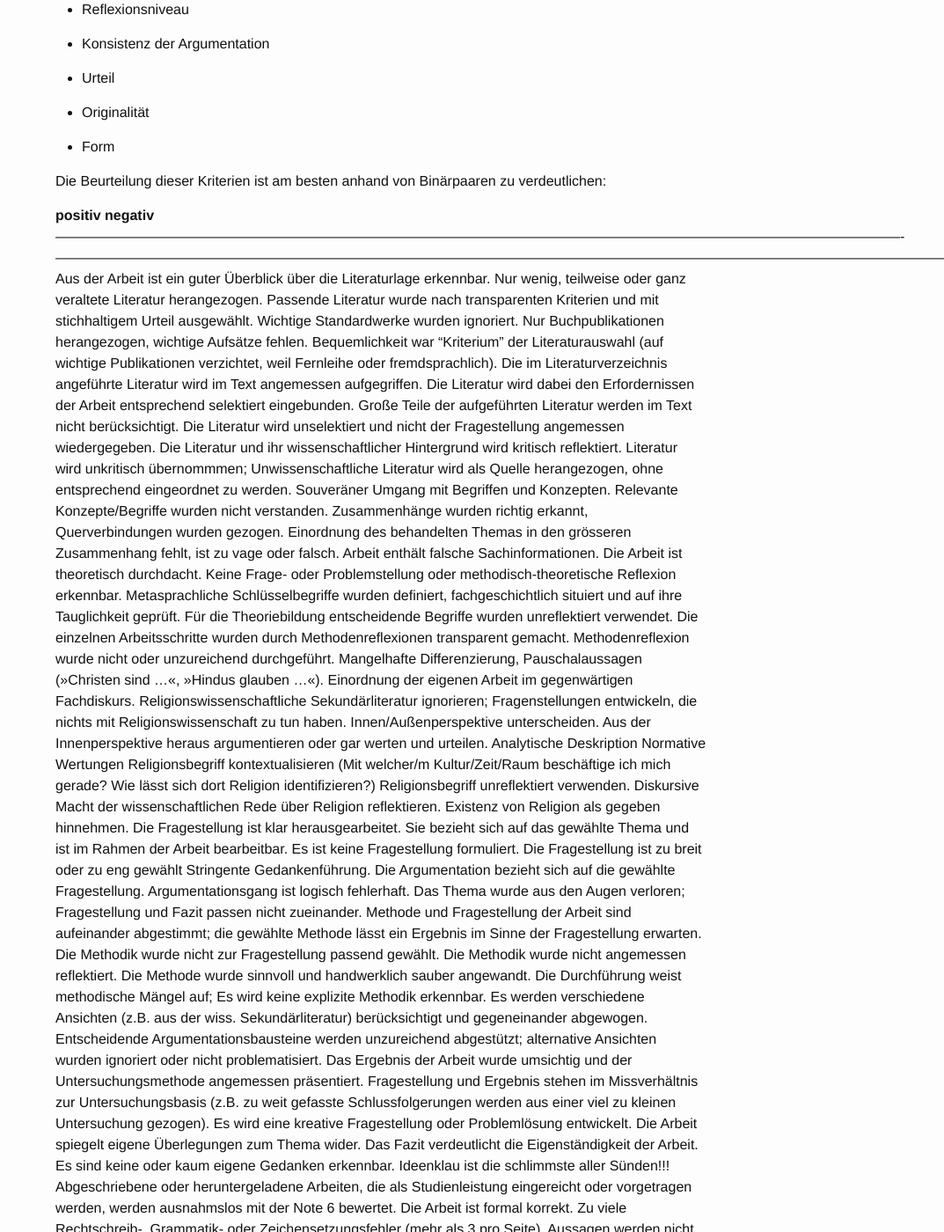
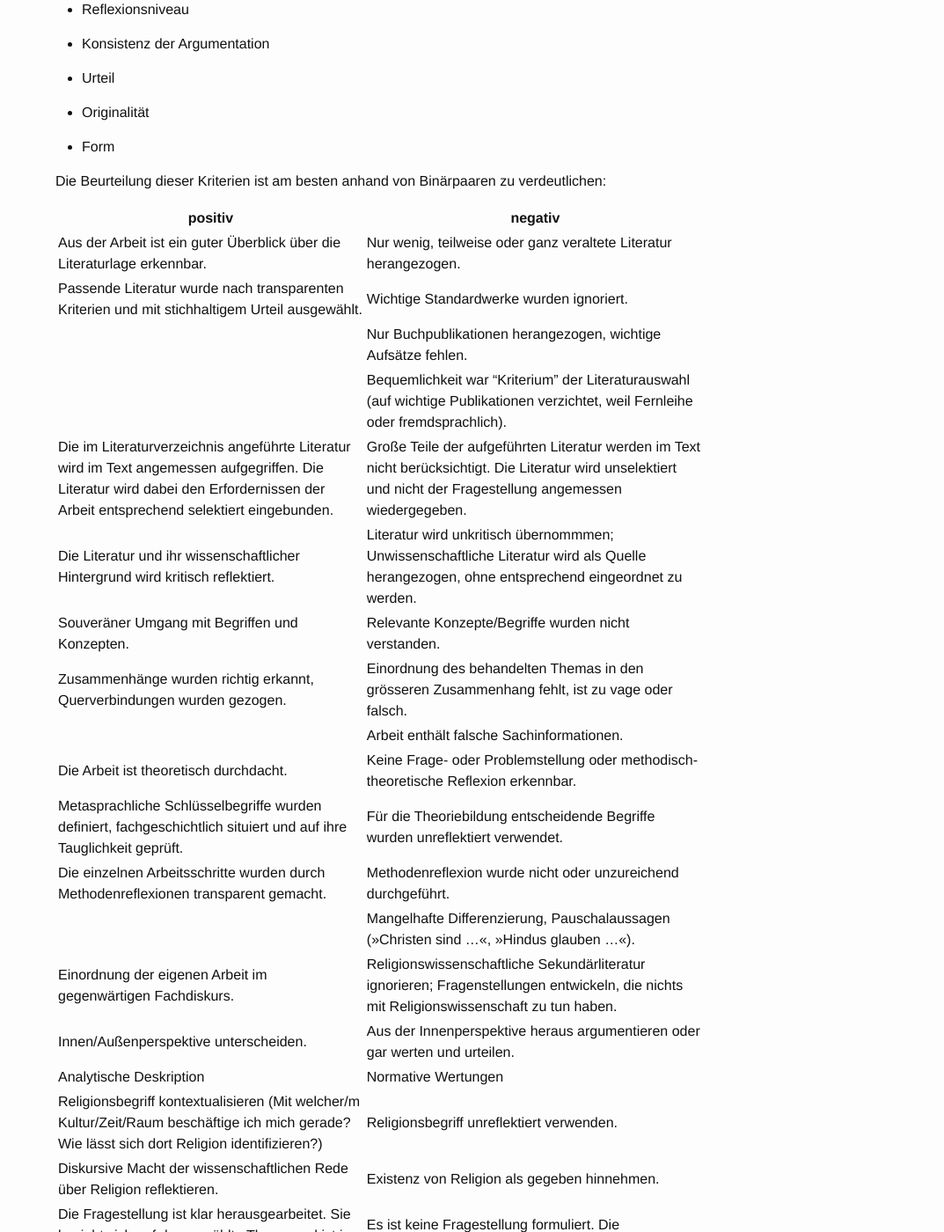
Before and after one commit to CERES-RUB/wissenschaftliches-arbeiten, a Jekyll site: the page built from 02_Hausarbeiten.md, in a window 1280 px wide and 1400 px high, scrolled down 7703 px. Shown: the whole window at 88% size, without its empty margins (207-1280 px from the left). Built offline with Jekyll 4.4.1, drawn with Linux system fonts in a browser that asks for light colours; some of the changed text lies outside the part shown.

Commit message:
Fix table layout for long table.

```diff
--- a/02_Hausarbeiten.md
+++ b/02_Hausarbeiten.md
@@ -231,41 +231,41 @@ Im Prinzip sollten bereits die Arbeiten der frühen Studienphasen diesem Standar
 
 Die Beurteilung dieser Kriterien ist am besten anhand von Binärpaaren zu verdeutlichen:
 
-  **positiv**                                                                                                                                                                           **negativ**
-  ------------------------------------------------------------------------------------------------------------------------------------------------------------------------------------- ------------------------------------------------------------------------------------------------------------------------------------------------------------------------------------------------------
-  Aus der Arbeit ist ein guter Überblick über die Literaturlage erkennbar.                                                                                                              Nur wenig, teilweise oder ganz veraltete Literatur herangezogen.
-  Passende Literatur wurde nach transparenten Kriterien und mit stichhaltigem Urteil ausgewählt.                                                                                        Wichtige Standardwerke wurden ignoriert.
-                                                                                                                                                                                        Nur Buchpublikationen herangezogen, wichtige Aufsätze fehlen.
-                                                                                                                                                                                        Bequemlichkeit war “Kriterium” der Literaturauswahl (auf wichtige Publikationen verzichtet, weil Fernleihe oder fremdsprachlich).
-  Die im Literaturverzeichnis angeführte Literatur wird im Text angemessen aufgegriffen. Die Literatur wird dabei den Erfordernissen der Arbeit entsprechend selektiert eingebunden.    Große Teile der aufgeführten Literatur werden im Text nicht berücksichtigt. Die Literatur wird unselektiert und nicht der Fragestellung angemessen wiedergegeben.
-  Die Literatur und ihr wissenschaftlicher Hintergrund wird kritisch reflektiert.                                                                                                       Literatur wird unkritisch übernommmen; Unwissenschaftliche Literatur wird als Quelle herangezogen, ohne entsprechend eingeordnet zu werden.
-  Souveräner Umgang mit Begriffen und Konzepten.                                                                                                                                        Relevante Konzepte/Begriffe wurden nicht verstanden.
-  Zusammenhänge wurden richtig erkannt, Querverbindungen wurden gezogen.                                                                                                                Einordnung des behandelten Themas in den grösseren Zusammenhang fehlt, ist zu vage oder falsch.
-                                                                                                                                                                                        Arbeit enthält falsche Sachinformationen.
-  Die Arbeit ist theoretisch durchdacht.                                                                                                                                                Keine Frage- oder Problemstellung oder methodisch-theoretische Reflexion erkennbar.
-  Metasprachliche Schlüsselbegriffe wurden definiert, fachgeschichtlich situiert und auf ihre Tauglichkeit geprüft.                                                                     Für die Theoriebildung entscheidende Begriffe wurden unreflektiert verwendet.
-  Die einzelnen Arbeitsschritte wurden durch Methodenreflexionen transparent gemacht.                                                                                                   Methodenreflexion wurde nicht oder unzureichend durchgeführt.
-                                                                                                                                                                                        Mangelhafte Differenzierung, Pauschalaussagen (»Christen sind …«, »Hindus glauben …«).
-  Einordnung der eigenen Arbeit im gegenwärtigen Fachdiskurs.                                                                                                                           Religionswissenschaftliche Sekundärliteratur ignorieren; Fragenstellungen entwickeln, die nichts mit Religionswissenschaft zu tun haben.
-  Innen/Außenperspektive unterscheiden.                                                                                                                                                 Aus der Innenperspektive heraus argumentieren oder gar werten und urteilen.
-  Analytische Deskription                                                                                                                                                               Normative Wertungen
-  Religionsbegriff kontextualisieren (Mit welcher/m Kultur/Zeit/Raum beschäftige ich mich gerade? Wie lässt sich dort Religion identifizieren?)                                         Religionsbegriff unreflektiert verwenden.
-  Diskursive Macht der wissenschaftlichen Rede über Religion reflektieren.                                                                                                              Existenz von Religion als gegeben hinnehmen.
-  Die Fragestellung ist klar herausgearbeitet. Sie bezieht sich auf das gewählte Thema und ist im Rahmen der Arbeit bearbeitbar.                                                        Es ist keine Fragestellung formuliert. Die Fragestellung ist zu breit oder zu eng gewählt
-  Stringente Gedankenführung. Die Argumentation bezieht sich auf die gewählte Fragestellung.                                                                                            Argumentationsgang ist logisch fehlerhaft.
-                                                                                                                                                                                        Das Thema wurde aus den Augen verloren; Fragestellung und Fazit passen nicht zueinander.
-  Methode und Fragestellung der Arbeit sind aufeinander abgestimmt; die gewählte Methode lässt ein Ergebnis im Sinne der Fragestellung erwarten.                                        Die Methodik wurde nicht zur Fragestellung passend gewählt.
-                                                                                                                                                                                        Die Methodik wurde nicht angemessen reflektiert.
-  Die Methode wurde sinnvoll und handwerklich sauber angewandt.                                                                                                                         Die Durchführung weist methodische Mängel auf; Es wird keine explizite Methodik erkennbar.
-  Es werden verschiedene Ansichten (z.B. aus der wiss. Sekundärliteratur) berücksichtigt und gegeneinander abgewogen.                                                                   Entscheidende Argumentationsbausteine werden unzureichend abgestützt; alternative Ansichten wurden ignoriert oder nicht problematisiert.
-  Das Ergebnis der Arbeit wurde umsichtig und der Untersuchungsmethode angemessen präsentiert.                                                                                          Fragestellung und Ergebnis stehen im Missverhältnis zur Untersuchungsbasis (z.B. zu weit gefasste Schlussfolgerungen werden aus einer viel zu kleinen Untersuchung gezogen).
-  Es wird eine kreative Fragestellung oder Problemlösung entwickelt. Die Arbeit spiegelt eigene Überlegungen zum Thema wider. Das Fazit verdeutlicht die Eigenständigkeit der Arbeit.   Es sind keine oder kaum eigene Gedanken erkennbar.
-                                                                                                                                                                                        Ideenklau ist die schlimmste aller Sünden!!! Abgeschriebene oder heruntergeladene Arbeiten, die als Studienleistung eingereicht oder vorgetragen werden, werden ausnahmslos mit der Note 6 bewertet.
-  Die Arbeit ist formal korrekt.                                                                                                                                                        Zu viele Rechtschreib-, Grammatik- oder Zeichensetzungsfehler (mehr als 3 pro Seite).
-                                                                                                                                                                                        Aussagen werden nicht belegt, sind nicht überprüfbar.
-                                                                                                                                                                                        Bibliographie uneinheitlich, unsystematisch oder fehlt.
-                                                                                                                                                                                        Zitate sind formal inkorrekt (z.B. nicht wörtlich, fehlende oder unvollständige Literaturangaben).
-                                                                                                                                                                                        Arbeit ist zu lang oder zu kurz.
+| positiv | negativ |
+|--------------------------------------|--------------------------------------|
+| Aus der Arbeit ist ein guter Überblick über die Literaturlage erkennbar. | Nur wenig, teilweise oder ganz veraltete Literatur herangezogen. |
+| Passende Literatur wurde nach transparenten Kriterien und mit stichhaltigem Urteil ausgewählt. | Wichtige Standardwerke wurden ignoriert. |
+|  | Nur Buchpublikationen herangezogen, wichtige Aufsätze fehlen. |
+|  | Bequemlichkeit war “Kriterium” der Literaturauswahl (auf wichtige Publikationen verzichtet, weil Fernleihe oder fremdsprachlich). |
+| Die im Literaturverzeichnis angeführte Literatur wird im Text angemessen aufgegriffen. Die Literatur wird dabei den Erfordernissen der Arbeit entsprechend selektiert eingebunden. | Große Teile der aufgeführten Literatur werden im Text nicht berücksichtigt. Die Literatur wird unselektiert und nicht der Fragestellung angemessen wiedergegeben. |
+| Die Literatur und ihr wissenschaftlicher Hintergrund wird kritisch reflektiert. | Literatur wird unkritisch übernommmen; Unwissenschaftliche Literatur wird als Quelle herangezogen, ohne entsprechend eingeordnet zu werden. |
+| Souveräner Umgang mit Begriffen und Konzepten. | Relevante Konzepte/Begriffe wurden nicht verstanden. |
+| Zusammenhänge wurden richtig erkannt, Querverbindungen wurden gezogen. | Einordnung des behandelten Themas in den grösseren Zusammenhang fehlt, ist zu vage oder falsch. |
+|  | Arbeit enthält falsche Sachinformationen. |
+| Die Arbeit ist theoretisch durchdacht. | Keine Frage- oder Problemstellung oder methodisch-theoretische Reflexion erkennbar. |
+| Metasprachliche Schlüsselbegriffe wurden definiert, fachgeschichtlich situiert und auf ihre Tauglichkeit geprüft. | Für die Theoriebildung entscheidende Begriffe wurden unreflektiert verwendet. |
+| Die einzelnen Arbeitsschritte wurden durch Methodenreflexionen transparent gemacht. | Methodenreflexion wurde nicht oder unzureichend durchgeführt. |
+|  | Mangelhafte Differenzierung, Pauschalaussagen (»Christen sind …«, »Hindus glauben …«). |
+| Einordnung der eigenen Arbeit im gegenwärtigen Fachdiskurs. | Religionswissenschaftliche Sekundärliteratur ignorieren; Fragenstellungen entwickeln, die nichts mit Religionswissenschaft zu tun haben. |
+| Innen/Außenperspektive unterscheiden. | Aus der Innenperspektive heraus argumentieren oder gar werten und urteilen. |
+| Analytische Deskription | Normative Wertungen |
+| Religionsbegriff kontextualisieren (Mit welcher/m Kultur/Zeit/Raum beschäftige ich mich gerade? Wie lässt sich dort Religion identifizieren?) | Religionsbegriff unreflektiert verwenden. |
+| Diskursive Macht der wissenschaftlichen Rede über Religion reflektieren. | Existenz von Religion als gegeben hinnehmen. |
+| Die Fragestellung ist klar herausgearbeitet. Sie bezieht sich auf das gewählte Thema und ist im Rahmen der Arbeit bearbeitbar. | Es ist keine Fragestellung formuliert. Die Fragestellung ist zu breit oder zu eng gewählt |
+| Stringente Gedankenführung. Die Argumentation bezieht sich auf die gewählte Fragestellung. | Argumentationsgang ist logisch fehlerhaft. |
+|  | Das Thema wurde aus den Augen verloren; Fragestellung und Fazit passen nicht zueinander. |
+| Methode und Fragestellung der Arbeit sind aufeinander abgestimmt; die gewählte Methode lässt ein Ergebnis im Sinne der Fragestellung erwarten. | Die Methodik wurde nicht zur Fragestellung passend gewählt. |
+|  | Die Methodik wurde nicht angemessen reflektiert. |
+| Die Methode wurde sinnvoll und handwerklich sauber angewandt. | Die Durchführung weist methodische Mängel auf; Es wird keine explizite Methodik erkennbar. |
+| Es werden verschiedene Ansichten (z.B. aus der wiss. Sekundärliteratur) berücksichtigt und gegeneinander abgewogen. | Entscheidende Argumentationsbausteine werden unzureichend abgestützt; alternative Ansichten wurden ignoriert oder nicht problematisiert. |
+| Das Ergebnis der Arbeit wurde umsichtig und der Untersuchungsmethode angemessen präsentiert. | Fragestellung und Ergebnis stehen im Missverhältnis zur Untersuchungsbasis (z.B. zu weit gefasste Schlussfolgerungen werden aus einer viel zu kleinen Untersuchung gezogen). |
+| Es wird eine kreative Fragestellung oder Problemlösung entwickelt. Die Arbeit spiegelt eigene Überlegungen zum Thema wider. Das Fazit verdeutlicht die Eigenständigkeit der Arbeit. | Es sind keine oder kaum eigene Gedanken erkennbar. |
+|  | Ideenklau ist die schlimmste aller Sünden!!! Abgeschriebene oder heruntergeladene Arbeiten, die als Studienleistung eingereicht oder vorgetragen werden, werden ausnahmslos mit der Note 6 bewertet. |
+| Die Arbeit ist formal korrekt. | Zu viele Rechtschreib-, Grammatik- oder Zeichensetzungsfehler (mehr als 3 pro Seite). |
+|  | Aussagen werden nicht belegt, sind nicht überprüfbar. |
+|  | Bibliographie uneinheitlich, unsystematisch oder fehlt. |
+|  | Zitate sind formal inkorrekt (z.B. nicht wörtlich, fehlende oder unvollständige Literaturangaben). |
+|  | Arbeit ist zu lang oder zu kurz. |
 
 <div class="Hinweis">
 
```
